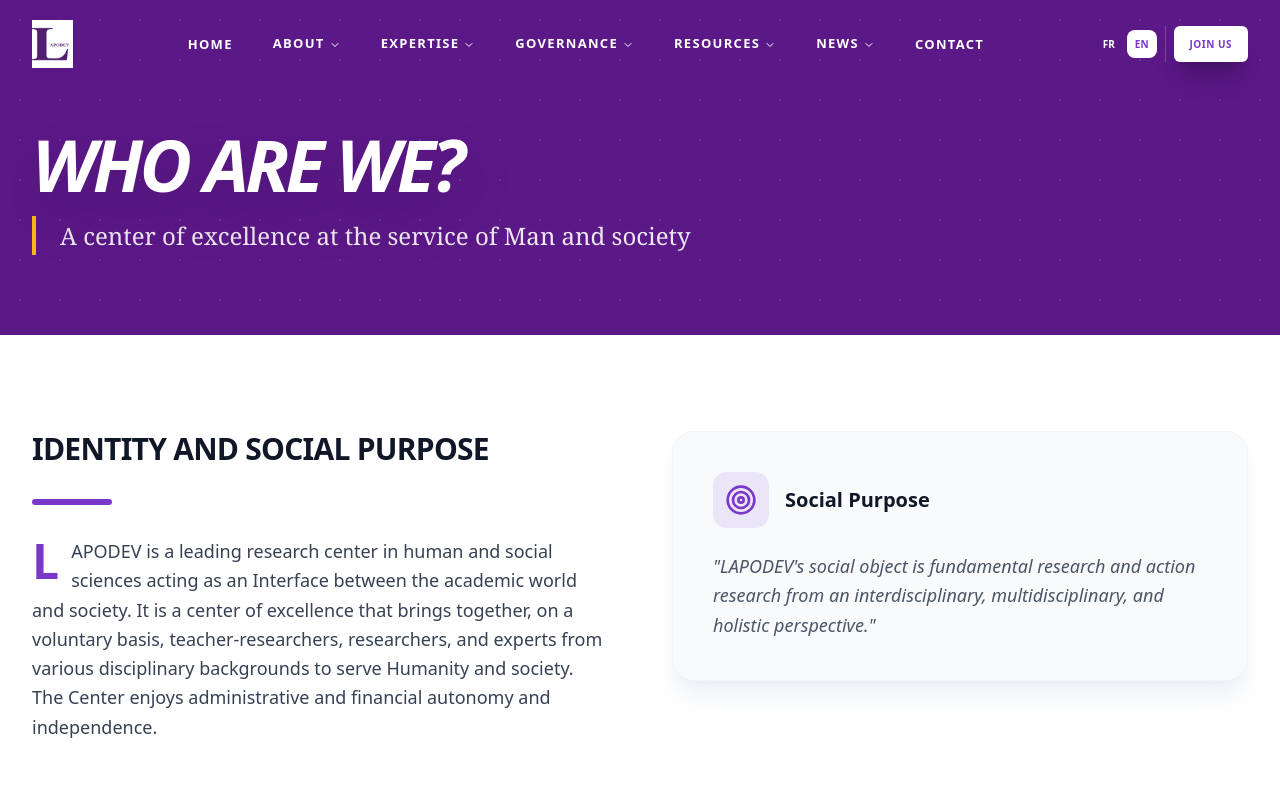
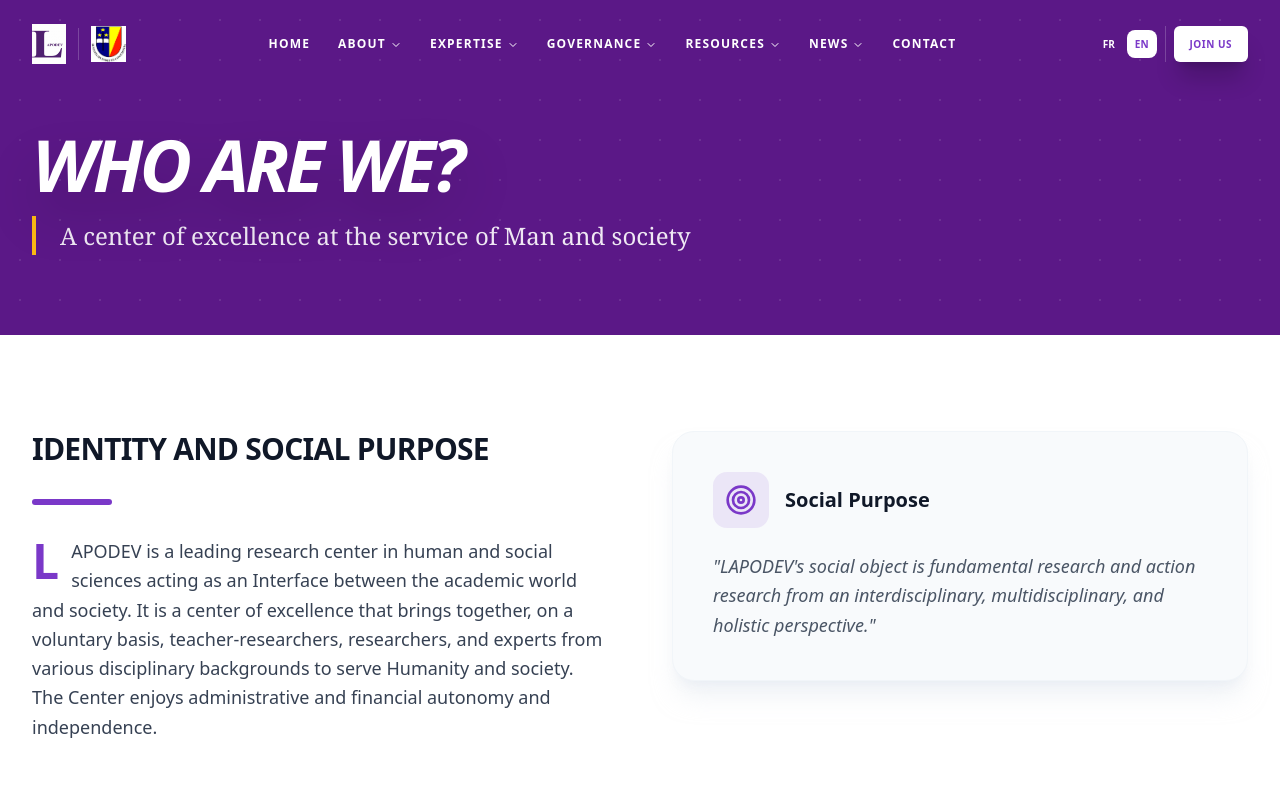
Before and after one commit to Saint-Dan-Alex/lapodev-frontend, a Next.js app: page /en/about in a window 1280 px wide. Shown: the top 800 px of the page. Built offline with nearby package versions, Linux system fonts and the light colour scheme.

Commit message:
correction

```diff
--- a/src/components/brand/Logo.tsx
+++ b/src/components/brand/Logo.tsx
@@ -9,15 +9,24 @@ interface LogoProps {
 
 export const Logo: React.FC<LogoProps> = ({ className, variant = 'default' }) => {
     return (
-        <div className={cn("flex items-center", className)}>
-            < Image
+        <div className={cn("flex items-center gap-2 lg:gap-3", className)}>
+            <Image
                 src="/logo.png"
                 alt="Lapodev Logo"
-                width={180}
-                height={60}
-                className="h-12 w-auto object-contain"
+                width={150}
+                height={50}
+                className="h-9 lg:h-10 w-auto object-contain"
                 priority
             />
-        </div >
+            <div className="w-px h-6 lg:h-8 bg-current opacity-20"></div>
+            <Image
+                src="/unikin.png"
+                alt="UNIKIN Logo"
+                width={100}
+                height={50}
+                className="h-8 lg:h-9 w-auto object-contain"
+                priority
+            />
+        </div>
     );
 };
--- a/src/components/layout/Header.tsx
+++ b/src/components/layout/Header.tsx
@@ -121,7 +121,7 @@ export function Header() {
                 ? "bg-white/95 backdrop-blur-md shadow-2xl border-b border-slate-200 text-gray-900 py-2"
                 : "bg-transparent text-white"
         )}>
-            <div className="container mx-auto flex h-16 items-center justify-between px-4 md:px-8">
+            <div className="container mx-auto flex h-16 items-center justify-between px-4 lg:px-6 xl:px-8">
                 {/* Logo Section */}
                 <div className="flex items-center gap-4 xl:gap-8">
                     <Link href="/" className="transition-transform hover:scale-105 active:scale-95 shrink-0">
@@ -129,17 +129,16 @@ export function Header() {
                     </Link>
                 </div>
 
-                {/* Center Navigation - Desktop */}
-                <div className="hidden flex-1 justify-center xl:flex ml-1">
+                <div className="hidden flex-1 justify-center lg:flex ml-1 w-full overflow-hidden">
                     <NavigationMenu viewport={false}>
-                        <NavigationMenuList className="gap-2">
+                        <NavigationMenuList className="gap-0 xl:gap-1">
                             {/* Home */}
                             <NavigationMenuItem>
                                 <NavigationMenuLink asChild>
                                     <Link
                                         href="/"
                                         className={cn(
-                                            "group inline-flex h-11 w-max items-center justify-center rounded-md bg-transparent px-4 py-2 text-[13px] font-black uppercase tracking-widest transition-all duration-300 focus:outline-none relative overflow-hidden",
+                                            "group inline-flex h-11 w-max items-center justify-center rounded-md bg-transparent px-2 xl:px-3 py-2 text-[12px] font-black uppercase tracking-widest transition-all duration-300 focus:outline-none relative overflow-hidden",
                                             isScrolled ? "text-slate-700 hover:text-primary" : "text-white hover:text-white/80"
                                         )}
                                     >
@@ -156,7 +155,7 @@ export function Header() {
                             {menuItems.map((menu) => (
                                 <NavigationMenuItem key={menu.title}>
                                     <NavigationMenuTrigger className={cn(
-                                        "bg-transparent h-11 px-4 transition-all duration-300 uppercase text-[13px] font-black tracking-widest group relative",
+                                        "bg-transparent h-11 px-2 xl:px-3 transition-all duration-300 uppercase text-[12px] font-black tracking-widest group relative",
                                         isScrolled
                                             ? "text-slate-700 hover:text-primary data-[state=open]:text-primary"
                                             : "text-white hover:text-white/80 data-[state=open]:text-white/100"
@@ -191,13 +190,12 @@ export function Header() {
                             ))}
 
                             {/* Contact */}
-
                             <NavigationMenuItem>
                                 <NavigationMenuLink asChild>
                                     <Link
                                         href="/contact"
                                         className={cn(
-                                            "group inline-flex h-11 w-max items-center justify-center rounded-md bg-transparent px-4 py-2 text-[13px] font-black uppercase tracking-widest transition-all duration-300 focus:outline-none relative overflow-hidden",
+                                            "group inline-flex h-11 w-max items-center justify-center rounded-md bg-transparent px-2 xl:px-3 py-2 text-[12px] font-black uppercase tracking-widest transition-all duration-300 focus:outline-none relative overflow-hidden",
                                             isScrolled ? "text-slate-700 hover:text-primary" : "text-white hover:text-white/80"
                                         )}
                                     >
```
Also changed, not shown: public/unikin.png (renamed from public/UNIKIN copy.png).
